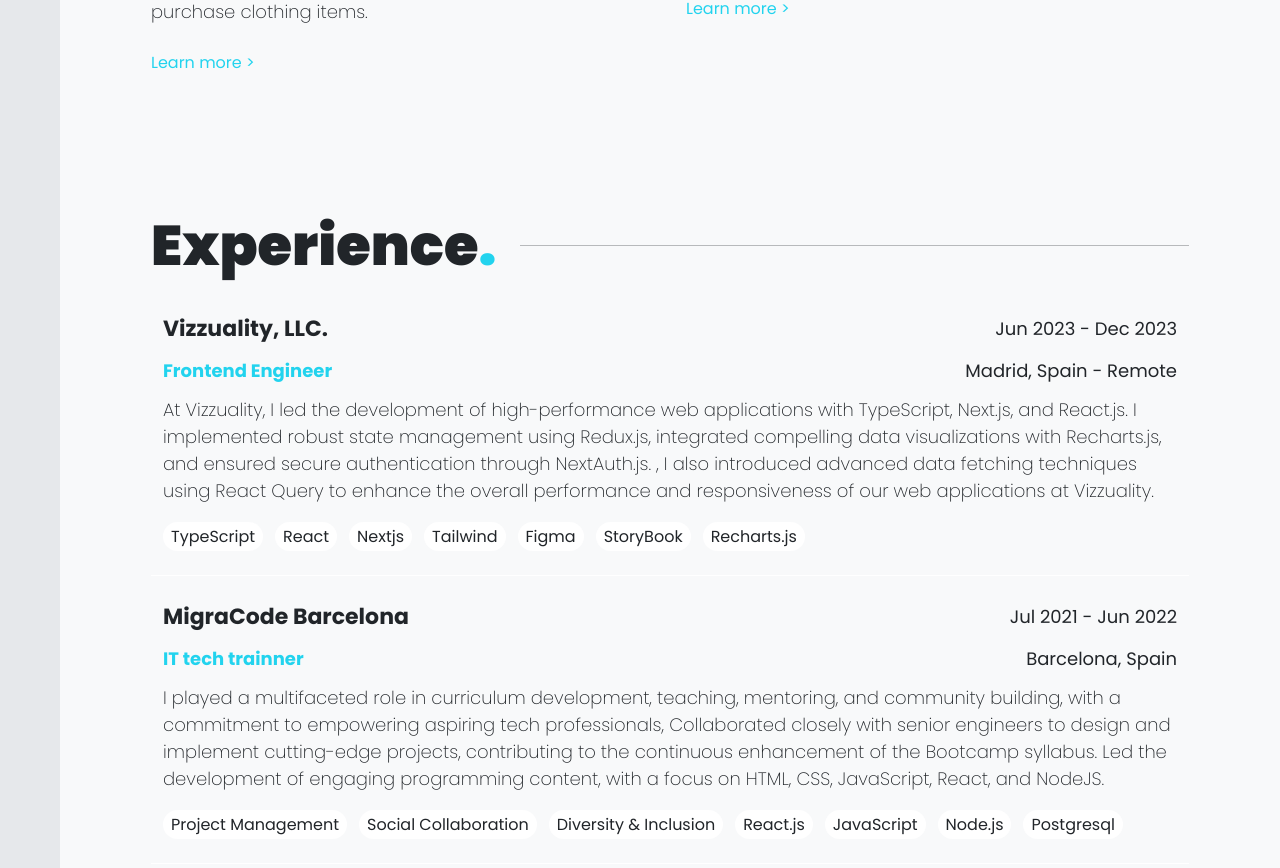
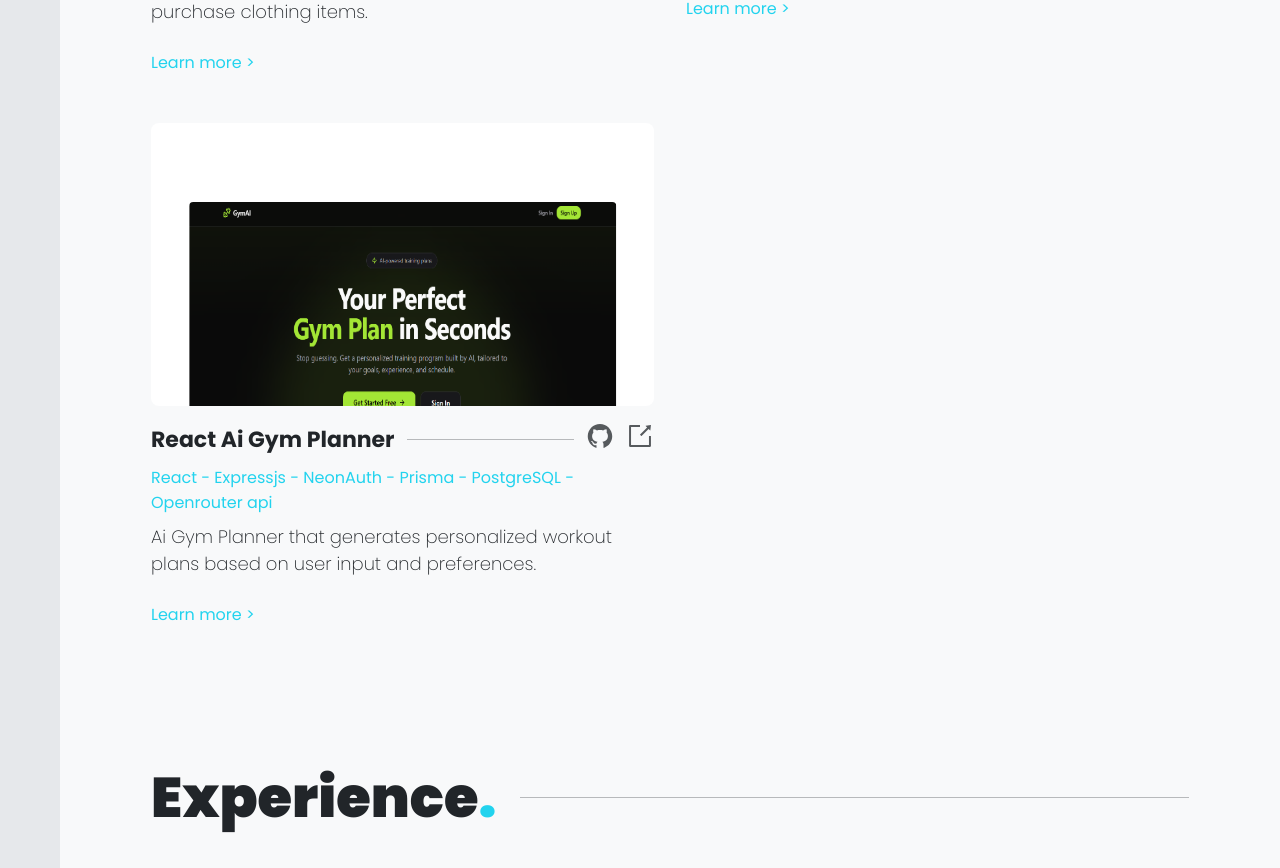
Before and after one commit to abdulkousara-droid/Portfolio, a Next.js app: page / in a window 1280 px wide. Shown: the part 2678-3546 px from the top of the page. Built offline with nearby package versions, Linux system fonts and the light colour scheme.

Commit message:
adding react-ai-gym-planner project

```diff
--- a/components/projects/Projects.tsx
+++ b/components/projects/Projects.tsx
@@ -121,4 +121,21 @@ const projects = [
       </>
     ),
   },
+   {
+    title: "React Ai Gym Planner",
+    imgSrc: "/project-imgs/gym-planner.png",
+    code: "https://github.com/abdulkousara-droid/react-gym-ai-planner.git",
+    projectLink: "https://react-gym-ai-planner-seven.vercel.app",
+    tech: ["React", "Expressjs", "NeonAuth", "Prisma", "PostgreSQL", "Openrouter api"],
+    description:
+      "Ai Gym Planner that generates personalized workout plans based on user input and preferences.",
+    modalContent: (
+      <>
+        <p>
+          This is self project that i have made with React and Expressjs for backend, and NeonAuth for SignIN and SignUP Authentication, Prisma and PostgreSQL for Database and is hosted on Neon
+          Openrouter api for the Ai model, backend deployed on Render and Frontend deployed on Vercel.
+        </p>
+      </>
+    ),
+  },
 ];
```
Also changed, not shown: public/project-imgs/gym-planner.png (added).
